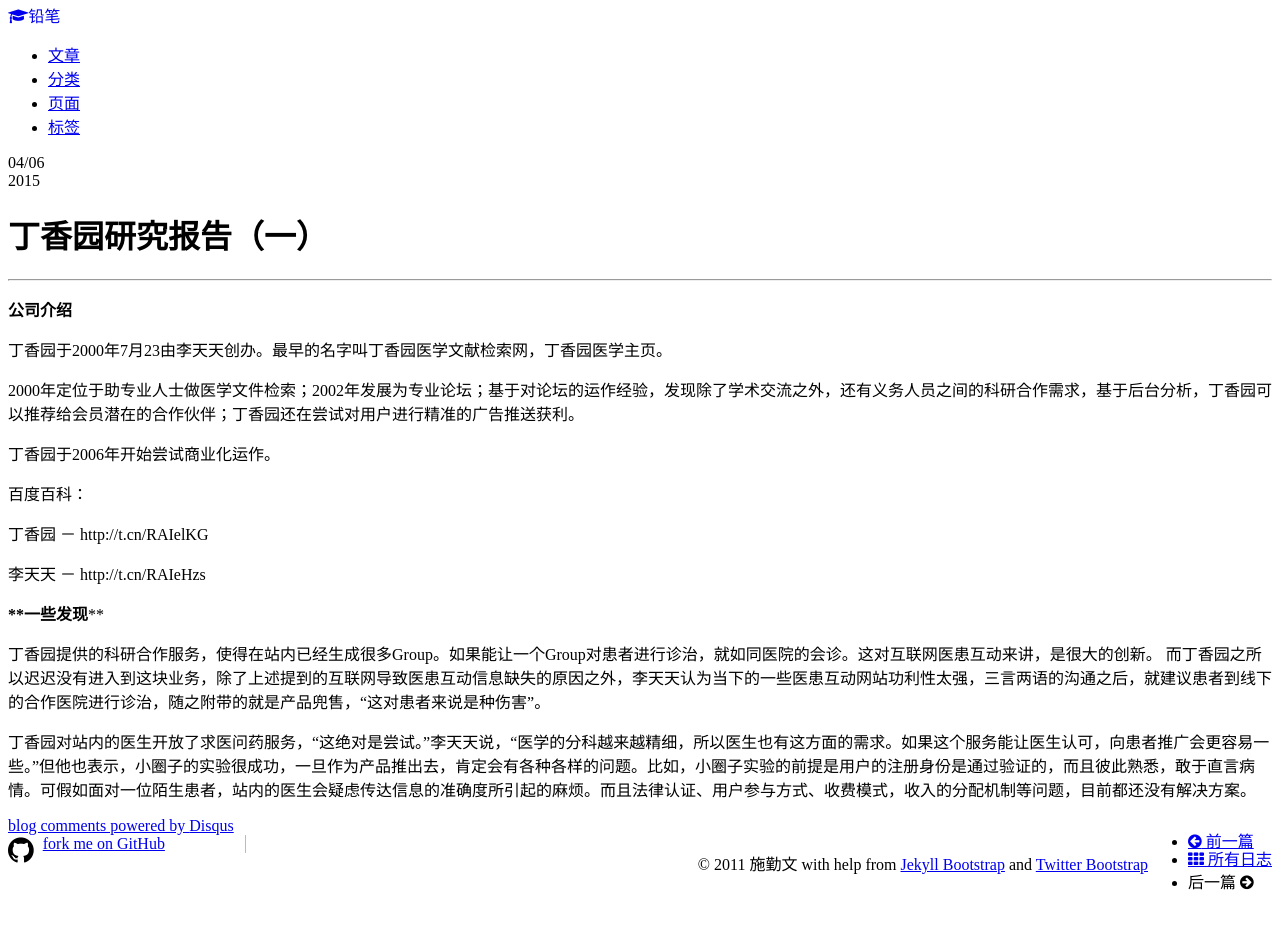
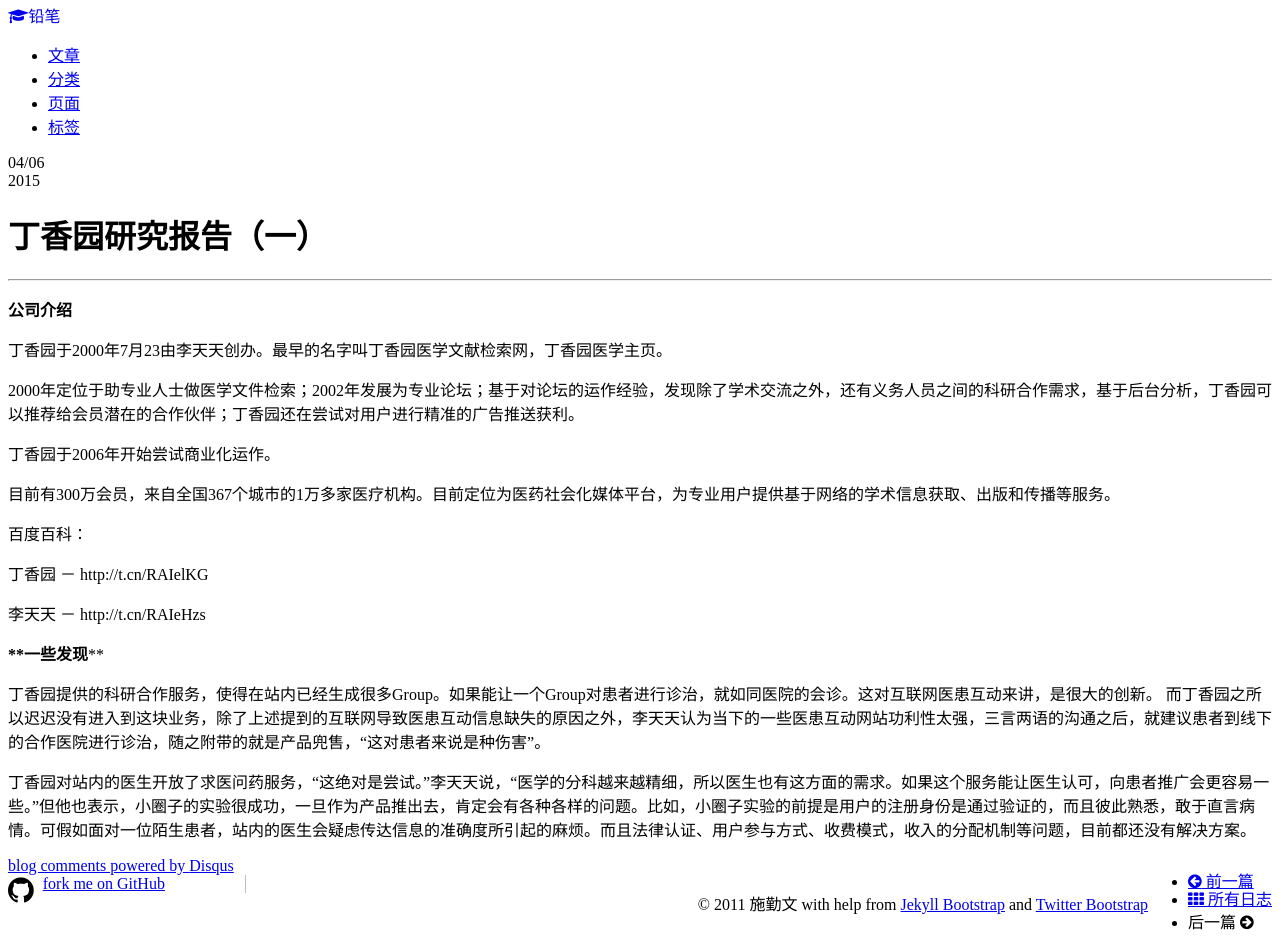
Before and after one commit to qinwenshi/qianbi, a Jekyll site: the page built from _posts/2015-04-06-dxy-series-company-brief.md, in a window 1280 px wide. Built offline with Jekyll 4.4.1, drawn with Linux system fonts in a browser that asks for light colours; nearby versions of some CDN libraries; Markdown is read by kramdown in place of the engine named in the settings; comment, search, counter and statistics services are not loaded; before the commit the page ends 909 px from its top, so only the background shows below that.

Commit message:
added subscriber information

```diff
--- a/_posts/2015-04-06-dxy-series-company-brief.md
+++ b/_posts/2015-04-06-dxy-series-company-brief.md
@@ -17,6 +17,8 @@
 
 丁香园于2006年开始尝试商业化运作。
 
+目前有300万会员，来自全国367个城市的1万多家医疗机构。目前定位为医药社会化媒体平台，为专业用户提供基于网络的学术信息获取、出版和传播等服务。
+
 百度百科：
 
 丁香园 － http://t.cn/RAIelKG &nbsp;&nbsp;
```
